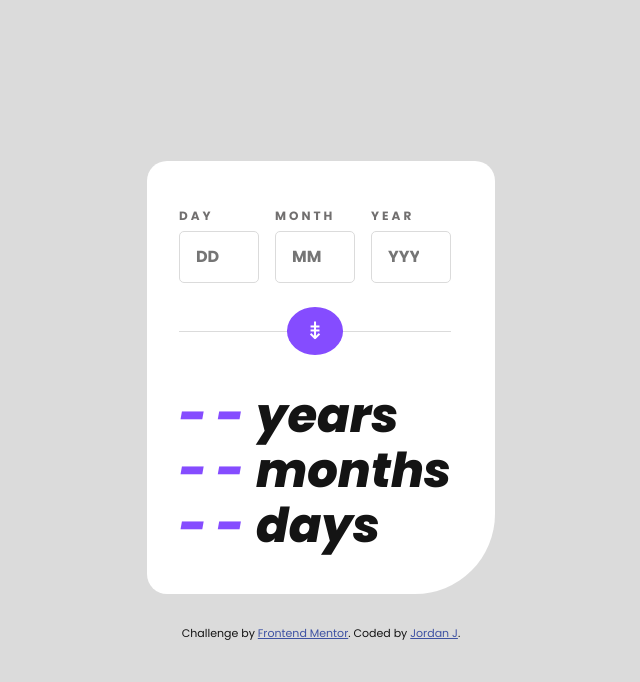
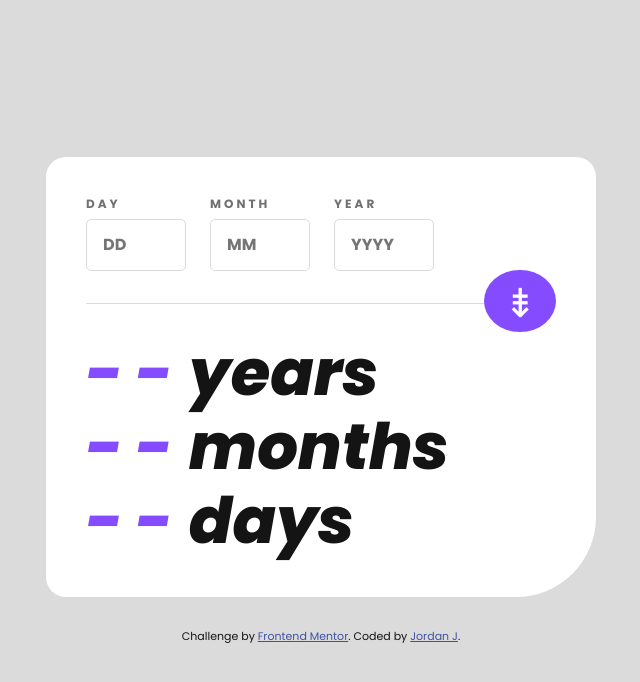
Before and after one commit to jordanr2m/age-calculator-app, a plain HTML site: page index.html in a window 1280 px wide. Shown: the whole page, without its empty margins (319-959 px from the left). Drawn offline with Linux system fonts and the light colour scheme.

Commit message:
Added desktop and tablet styles.

```diff
--- a/css/style.css
+++ b/css/style.css
@@ -146,3 +146,40 @@ input[type=submit]:hover {
 .attribution a {
     color: hsl(228, 45%, 44%);
 }
+
+
+/* ------ MEDIA QUERIES ----- */
+/* Tablet and Desktop Design */
+@media all and (min-width: 768px) {
+    .card {
+        max-width: 550px;
+        width: 90%;
+        padding: 2.5em;
+        padding-top: 2em;
+    }
+
+    .results p {
+        font-size: 4em;
+        margin-top: 0;
+    }
+
+    .user-input {
+        justify-content: flex-start;
+    }
+
+    .divider {
+        padding-top: 0;
+    }
+
+    input[type=number] {
+        width: 100px;
+        margin-right: 1.5em;
+    }
+
+    input[type=submit] {
+        align-self: flex-end;
+        padding: 10px 19px 6px 19px;
+        font-size: 2.5em;
+        top: 55%;
+    }
+}
```
